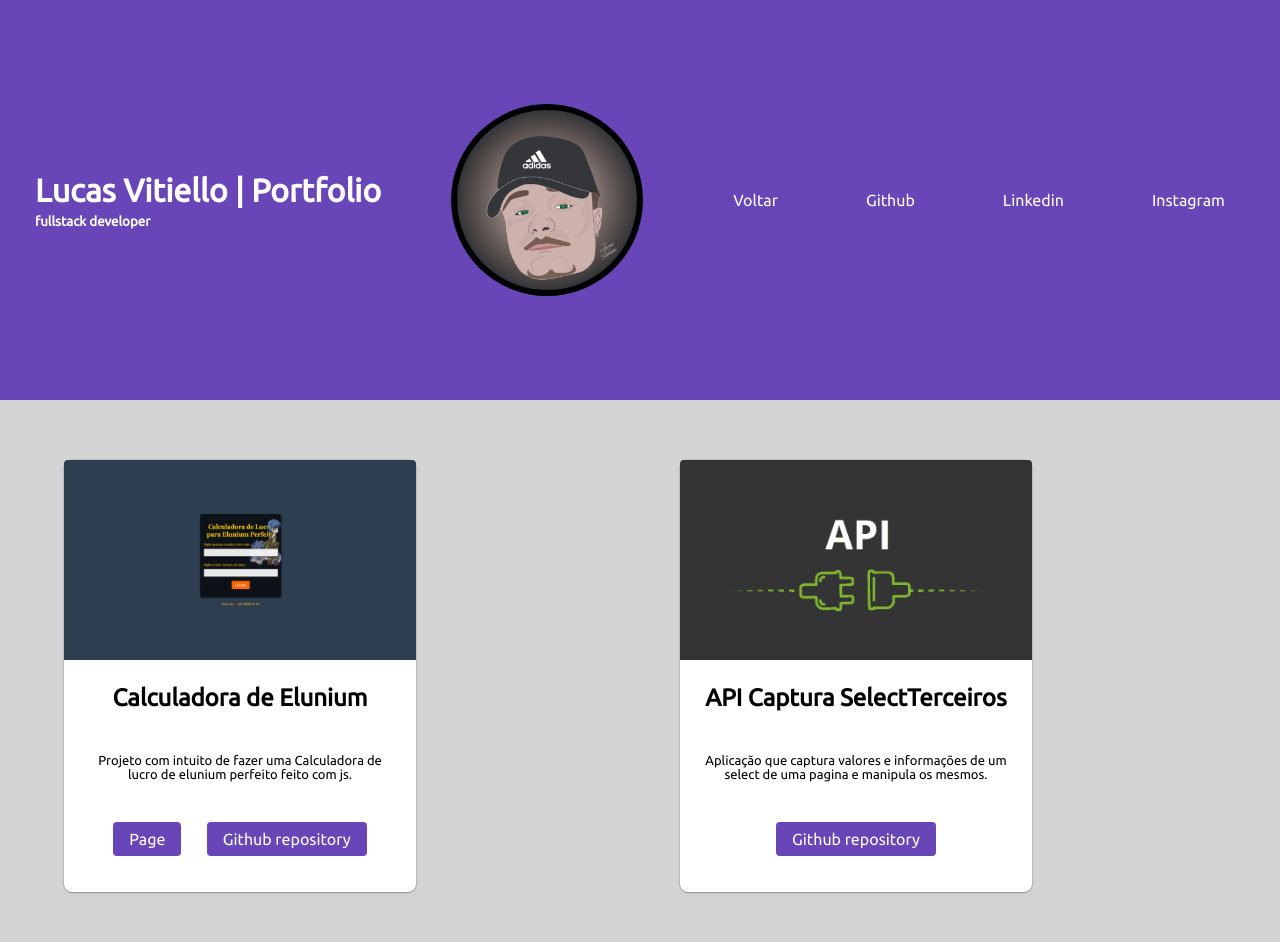
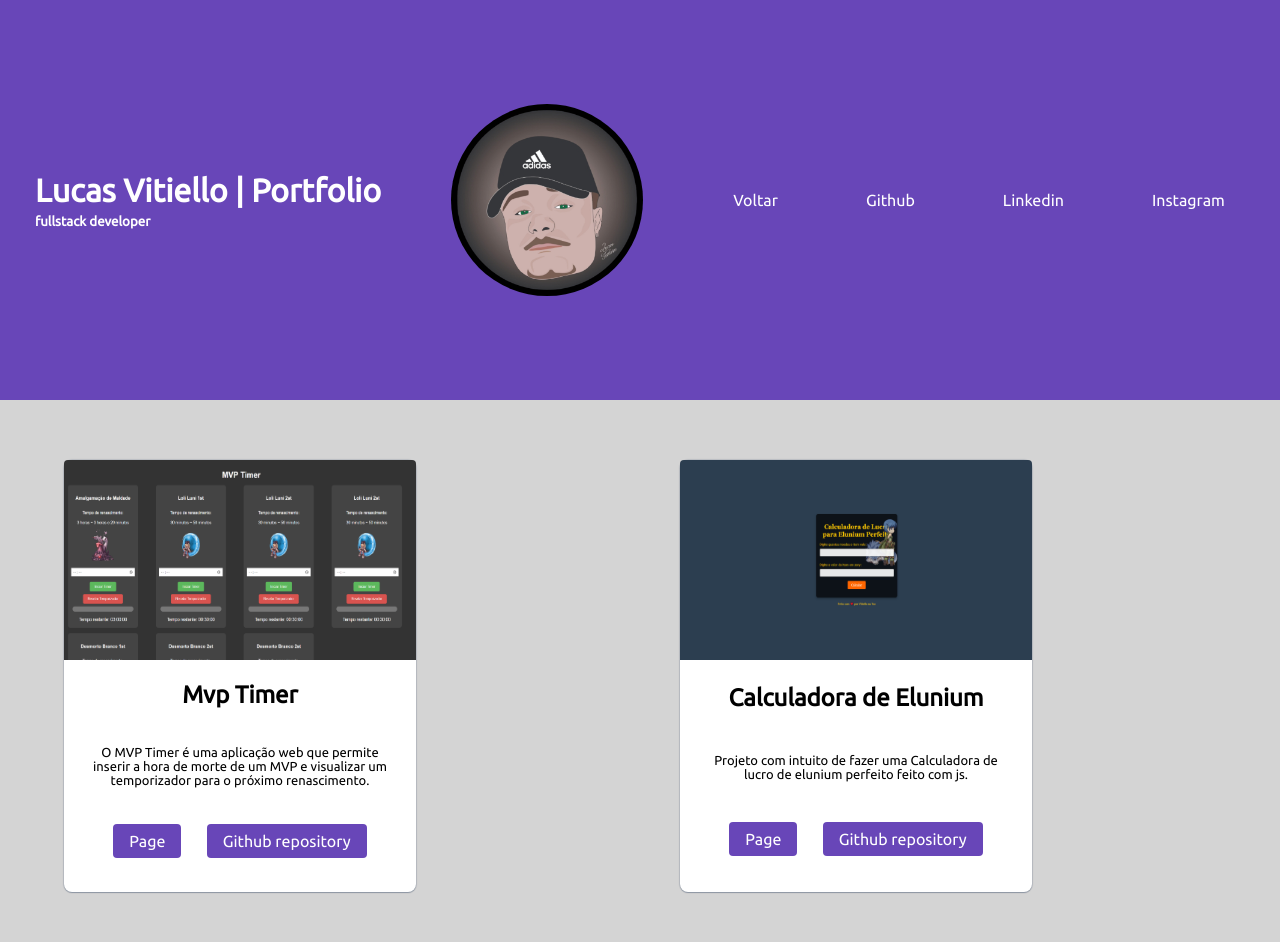
Before and after one commit to VitielloL/VitielloPortfolio, a plain HTML site: page projects/javascript/index.html in a window 1280 px wide. Shown: the top 942 px of the page. Drawn offline with Linux system fonts and the light colour scheme.

Commit message:
feat: add projeto de mvptimer

```diff
--- a/projects/javascript/index.html
+++ b/projects/javascript/index.html
@@ -28,6 +28,22 @@
 
     <div class="main-scope">
         <div class="page-projects">
+            <!-- Início do card -->
+            <div class="project-container">
+                <div class="project-image">
+                    <img src="../../assets/js/mvptimer.png" alt="Imagem do projeto Mvp Timer">
+                </div>
+                <div class="project-content">
+                    <h2>Mvp Timer</h2>
+                    <p class ="project-description"> O MVP Timer é uma aplicação web que permite inserir a hora de morte de um MVP e visualizar um temporizador para o próximo renascimento.</p>
+                    <div class="project-row-buttons">
+                        <a class="project-link" href="https://mvptimer.vercel.app/" target="_blank"> Page </a>
+                        <a class="project-link" href="https://github.com/VitielloL/mvptimer" target="_blank"> Github repository </a>
+                    </div>
+                </div>
+            </div>
+            <!-- Final do card -->
+
             <!-- Início do card -->
             <div class="project-container">
                 <div class="project-image">
```
Also changed, not shown: assets/js/mvptimer.png (added).
